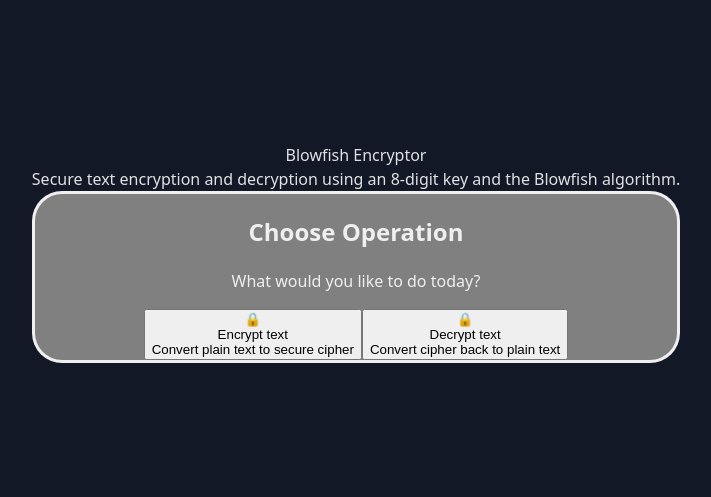
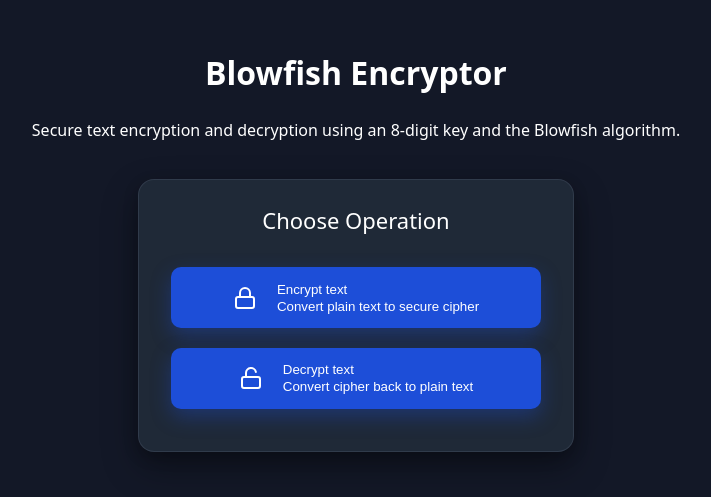
Before and after one commit to jgeo12/encryptor-app, a React (Vite) app in the folder encryptor-ui/: page / in a window 1280 px wide. Shown: the part 147-644 px from the top of the page, without its empty margins (284-995 px from the left). Built offline with nearby package versions, Linux system fonts and the light colour scheme.

Commit message:
Built pages for operation choice and encryption

```diff
--- a/encryptor-ui/package.json
+++ b/encryptor-ui/package.json
@@ -10,6 +10,7 @@
     "preview": "vite preview"
   },
   "dependencies": {
+    "lucide-react": "^0.540.0",
     "react": "^19.1.1",
     "react-dom": "^19.1.1"
   },
--- a/encryptor-ui/src/App.css
+++ b/encryptor-ui/src/App.css
@@ -1,6 +1,10 @@
 #root {
-  max-width: 1280px;
+  max-width: 2880px;
   margin: 0 auto;
   padding: 2rem;
   text-align: center;
 }
+
+.top{
+  padding: 5px;
+}
--- a/encryptor-ui/src/App.tsx
+++ b/encryptor-ui/src/App.tsx
@@ -1,5 +1,5 @@
 import { useState } from 'react'
-import './app.css'
+import './App.css'
 import OperationChooser from './components/OperationChooser'
 import EncryptScreen from './components/EncryptScreen'
 import DecryptScreen from './components/DecryptScreen'
@@ -10,10 +10,10 @@ function App() {
   const [view, setView] = useState<View>('home')
 
   return (
-    <div className="app">
-      <header className="app-header">
-        <div>Blowfish Encryptor</div>
-        <div>Secure text encryption and decryption using an 8-digit key and the Blowfish algorithm.</div>
+    <div>
+      <header className="top">
+        <h1 className="app-header">Blowfish Encryptor</h1>
+        <div className="app-desc">Secure text encryption and decryption using an 8-digit key and the Blowfish algorithm.</div>
       </header>
 
       <main>
--- a/encryptor-ui/src/components/EncryptScreen.tsx
+++ b/encryptor-ui/src/components/EncryptScreen.tsx
@@ -1,5 +1,7 @@
 import { useState } from "react";
 import { encryptText } from "../api";
+import { Lock, ArrowLeft, Key, Shield } from 'lucide-react'
+import './encrypt-decrypt-screen.css'
 
 type Props = { onBack: (mode: 'home') => void };
 
@@ -9,16 +11,14 @@ export default function EncryptScreen({onBack}: Props){
   const [key, setKey] = useState("")
   const [cipher, setCipher] = useState("")
   const isValidKey = /^\d{8}$/.test(key);
+  const hasText = text.trim().length > 0;
+  const canEncrypt = isValidKey && hasText;
 
   async function handleEncrypt(){
-    setCipher('')
-
-    if(!isValidKey){
+    if(!canEncrypt){
         return;
     }
-    if(!text.trim()){
-        return
-    }
+    setCipher('')
     try{
         const {ciphertext} = await encryptText(text, key)
         setCipher(ciphertext)
@@ -27,31 +27,64 @@ export default function EncryptScreen({onBack}: Props){
     }
   }
 
+  function clear(){
+    setText('')
+    setKey('')
+    setCipher('')
+  }
+
   return(
-    <>
+    <div className="encrypt-decrypt-screen">
+
         <div className="panel-header">
-			<button onClick={() => onBack('home')}>Back</button>
-			<h2>Text Encryption</h2>
+			<button className="back-button" onClick={() => onBack('home')}>
+                <ArrowLeft size={18}/>
+            </button>
+            <Lock color="rgb(96, 165, 250)" size={18}/>
+			<p className="header-title">Text Encryption</p>
         </div>
-        <div>
-            <label className="text-field-description">Text to Encrypt</label>
-            <textarea
+
+        <div className="main-section">
+            <div className="form-header">
+                <p className="panel-title">Encrypt your Message</p>
+                <button className="clear-button" onClick={clear}>Clear All</button>
+            </div>
+
+            <label className="field-label">
+                <Lock size={15}/>
+                Text to Encrypt
+            </label>
+            <textarea className="input1"
                 value={text}
                 onChange={(e) => setText(e.target.value)}
                 placeholder="Enter the text to encrypt..."
             />
-            <label className="key-field">8-Digit Security Key</label>
-            <input
+
+            <label className="field-label">
+                <Key size={15}/>
+                8-Digit Key
+            </label>
+            <input className={"input2 " + (isValidKey ? "valid" : "")}
                 value={key}
                 placeholder="12345678"
                 maxLength={8}
                 onChange={(e) => setKey(e.target.value)}
             />
-            <div>Enter exactly 8 digits</div>
-            <button className="operation-button" onClick={handleEncrypt}>Encrypt Text</button>
-            <div className="result">
-                <div>Encrypted Text (Ciphertext)</div>
-                <textarea
+            <div className="warning"> <Shield size={12}/> Enter exactly 8 digits</div>
+
+            <button className={"operation-button " + (canEncrypt? "" : "disabled")} onClick={handleEncrypt} disabled={!canEncrypt}>
+                <Lock size={20}/>
+                Encrypt Text
+            </button>
+
+            <hr className="divider"/>
+
+            <div>
+                <div className="field-label">
+                    <Shield size={15}/>
+                    Encrypted Text (Ciphertext)
+                </div>
+                <textarea className="input3"
                 value={cipher}
                 onChange={(e) => setCipher(e.target.value)}
                 placeholder="Your encrypted text will appear here…"
@@ -59,6 +92,6 @@ export default function EncryptScreen({onBack}: Props){
                 />
             </div>
         </div>
-    </>
+    </div>
   )
 }
--- a/encryptor-ui/src/components/OperationChooser.tsx
+++ b/encryptor-ui/src/components/OperationChooser.tsx
@@ -1,4 +1,5 @@
 import './operation-chooser.css'
+import { Lock, LockOpen} from 'lucide-react'
 
 type Props = {
   onChoose: (mode: 'encrypt' | 'decrypt') => void;
@@ -7,20 +8,23 @@ type Props = {
 function OperationChooser({onChoose} : Props) {
   return (
     <div className="op-chooser">
-      <h2>Choose Operation</h2>
-      <p>What would you like to do today?</p>
+      <p className="op-prompt">Choose Operation</p>
       <button className="op-button" onClick={() => onChoose('encrypt')}>
-        <div>🔒</div>
-        <div>
-          <div>Encrypt text</div>
-          <div> Convert plain text to secure cipher</div>
+        <div className="button-container">
+          <Lock className="lock1"/>
+          <div className="button-txt">
+            <div>Encrypt text</div>
+            <div> Convert plain text to secure cipher</div>
+          </div>
         </div>
       </button>
       <button className="op-button" onClick={() => onChoose('decrypt')}>
-        <div>🔒</div>
-        <div>
-          <div>Decrypt text</div>
-          <div>Convert cipher back to plain text</div>
+        <div className="button-container">
+          <LockOpen className="lock1"/>
+          <div className="button-txt">
+            <div>Decrypt text</div>
+            <div>Convert cipher back to plain text</div>
+          </div>
         </div>
       </button>
     </div>
--- /dev/null
+++ b/encryptor-ui/src/components/encrypt-decrypt-screen.css
@@ -0,0 +1,176 @@
+.encrypt-decrypt-screen{
+    padding: 10px;
+}
+
+.panel-header{
+    display: flex;
+    align-items: center;
+    gap: 10px;
+    max-width: 1080px;
+}
+
+.header-title{
+    font-size: 18px;
+    font-weight: 500;
+}
+
+.main-section{
+    background-color:rgb(31, 41, 55);
+    border: 1px solid rgba(148, 163, 184, .15);
+    border-radius: 16px;
+    box-shadow: 0 15px 35px rgba(0,0,0,.35), 0 5px 15px rgba(0,0,0,.2);
+    width: 720px;
+    max-width: 1080px;
+    margin: 0 auto;
+    padding: 8px 24px 14px 24px;
+}
+
+.form-header{
+    display: flex;
+    align-items: center;
+    justify-content: space-between;
+}
+
+.panel-title{
+    font-size: 16px;
+    font-weight: 500;
+}
+
+.back-button, .clear-button{
+    background-color: rgba(255, 255, 255);
+    color: rgb(19, 24, 39);
+    padding: 6px 12px;
+    border-radius: 5px;
+    border: 0;
+    display: flex;
+    flex-direction: column;
+    align-items: center;
+}
+
+.back-button, .back-button:hover{
+    height: 26px;
+    width: 20px;
+}
+
+.clear-button, .clear-button:hover{
+    height: 28px;
+    width: 75px;
+}
+
+.back-button:hover, .clear-button:hover{
+    background-color: rgb(54, 65, 83);
+    color: black;
+    padding: 6px 12px;
+    border-radius: 5px;
+    border: 0;
+    display: flex;
+    flex-direction: column;
+    align-items: center;
+}
+
+.field-label{
+    display: flex;
+    align-items: center;
+    font-weight: 400;
+    font-size: 15px;
+    margin-top: 10px;
+    margin-bottom: 5px;
+    display: flex;
+    align-items: center;
+    gap: 6px;
+    width: 100%;
+}
+
+.warning{
+    font-size: 12px;
+    color: rgba(226,232,240,.7);
+    margin-top: -2px;
+    display: flex;
+    margin-top: 2px;
+    margin-bottom: 10px;
+    display: flex;
+    align-items: center;
+    gap: 4px;
+    margin-top: 4px;
+}
+
+.input1, .input2, .input3{
+    background-color: rgb(54, 65, 83);
+    width: 100%;
+    border: 1px solid rgba(255, 255, 255, .08);
+    border-radius: 8px;
+    color: white;
+    padding: 8px 8px;
+    box-sizing: border-box;
+    font-family: inherit;
+}
+
+.input1{
+    min-height: 100px;
+    resize: none;
+}
+
+.input2{
+    resize: none;
+    text-align: center;
+}
+
+.input2.valid {
+    border: none !important;
+    outline: 1.5px solid rgb(34, 197, 94) !important;
+    box-shadow: 0 0 8px rgba(34, 197, 94, 0.6);
+}
+
+.input3{
+    min-height:100px;
+    resize: vertical;
+    margin-bottom: 8px;
+}
+
+.operation-button{
+    width: 100%;
+    color: white;
+    background-color: rgb(29, 78, 216);
+    border: 0;
+    border-radius: 10px;
+    padding: 12px 0;
+    display: flex;
+    flex-direction: row;
+    align-items: center;
+    justify-content: center;
+    gap: 10px;
+    font-size: 14px;
+    font-weight: 900px;
+    transition: transform .05s ease, filter .15s ease;
+}
+
+.operation-button:hover{
+    filter: brightness(1.3);
+}
+
+.operation-button:active{
+    transform: translateY(1px);
+}
+
+.operation-button.disabled{
+    background-color: rgb(29, 78, 216, 0.8);
+    color: rgba(255, 255, 255, 0.5);
+    cursor: not-allowed;
+    opacity: 0.6;
+}
+
+.operation-button.disabled:hover{
+    filter: none;
+    transform: none;
+}
+
+.operation-button.disabled:active{
+    transform: none;
+}
+
+.divider{
+    border: 0;
+    height: 2px;
+    background-color: rgb(54, 65, 83);
+    margin: 14px 0px;
+}
--- a/encryptor-ui/src/components/operation-chooser.css
+++ b/encryptor-ui/src/components/operation-chooser.css
@@ -1,5 +1,59 @@
-.op-chooser{
-    border-style: solid;
-    border-radius: 30px;
-    background-color: grey
+.op-chooser {
+  width: 370px;
+  margin: 2rem auto;
+  padding: .5rem 2rem 2rem;
+  background: rgb(31, 41, 55);
+  border: 1px solid rgba(148, 163, 184, .15);
+  border-radius: 16px;
+  box-shadow: 0 15px 35px rgba(0,0,0,.35), 0 5px 15px rgba(0,0,0,.2);
+  display: flex;
+  flex-direction: column;
+  align-items: center;
 }
+
+.op-prompt{
+  font-size: 22px;
+  text-align: center;
+  margin: 1rem 0 1.25rem;
+}
+
+.op-button {
+  display: flex;
+  flex-direction: column;
+  align-items: center;
+  width: 100%;
+  padding: .9rem 1.1rem;
+  margin: .75em;
+  background: rgb(29, 78, 216);
+  color: white;
+  border: none;
+  border-radius: 10px;
+  box-shadow: 0 8px 20px rgba(29, 78, 216, .35);
+  cursor: pointer;
+  transition: transform .08s ease, box-shadow .15s ease, background-color .15s ease;
+}
+
+.button-container{
+  display: flex;
+  flex-direction: row;
+  align-items: center;
+  gap: 20px;
+}
+
+.button-txt{
+  display: flex;
+  flex-direction: column;
+  text-align: left;
+  gap: 2px;
+}
+
+.op-button:hover {
+  background: rgb(37, 99, 235);
+  box-shadow: 0 10px 22px rgba(37, 99, 235, .4);
+  transform: translateY(-1px);
+}
+
+.op-button:active {
+  transform: translateY(0);
+  box-shadow: 0 6px 16px rgba(29, 78, 216, .35);
+}
--- a/encryptor-ui/src/index.css
+++ b/encryptor-ui/src/index.css
@@ -4,7 +4,7 @@
   font-weight: 400;
 
   color-scheme: light dark;
-  color: rgba(255, 255, 255, 0.87);
+  color: white;
   background-color:rgb(19, 24, 39);
 }
 
```
Also changed, not shown: encryptor-ui/src/components/DecryptScreen.tsx (+22 -7 lines), 1 other file (tests, documents, lock files or other folders).
